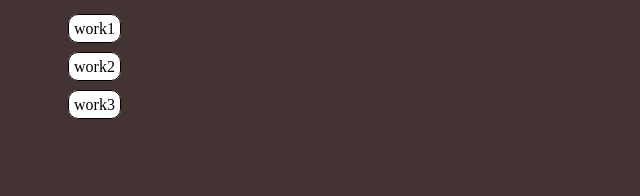
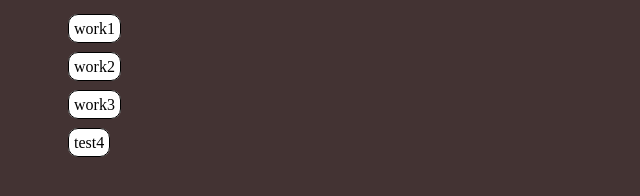
Before and after one commit to phumra/web-2566, a plain HTML site: page all.html in a window 1280 px wide. Shown: the whole page, without its empty margins (0-640 px from the left). Drawn offline with Linux system fonts and the light colour scheme.

Commit message:
Update all.html

```diff
--- a/all.html
+++ b/all.html
@@ -35,6 +35,7 @@
             <li><a href="./work1.html">work1</a></li>
             <li><a href="./work2.html">work2</a></li>
             <li><a href="./work3.html">work3</a></li>
+            <li><a href="./test4.html">test4</a></li>
         </ul>
     </div>
 </body>
```
